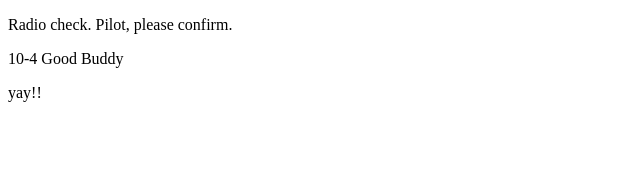
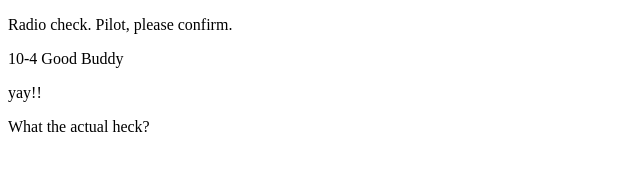
Before and after one commit to nidiam/communication-git-studio, a plain HTML site: page index.html in a window 1280 px wide. Shown: the whole page, without its empty margins (0-640 px from the left). Drawn offline with Linux system fonts and the light colour scheme.

Commit message:
What the heck?

```diff
--- a/index.html
+++ b/index.html
@@ -5,6 +5,7 @@
     <p>Radio check. Pilot, please confirm.</p>
     <p>10-4 Good Buddy</p>
     <p>yay!!</p>
+    <p>What the actual heck?</p>
 </body>
 
 </html>
```
